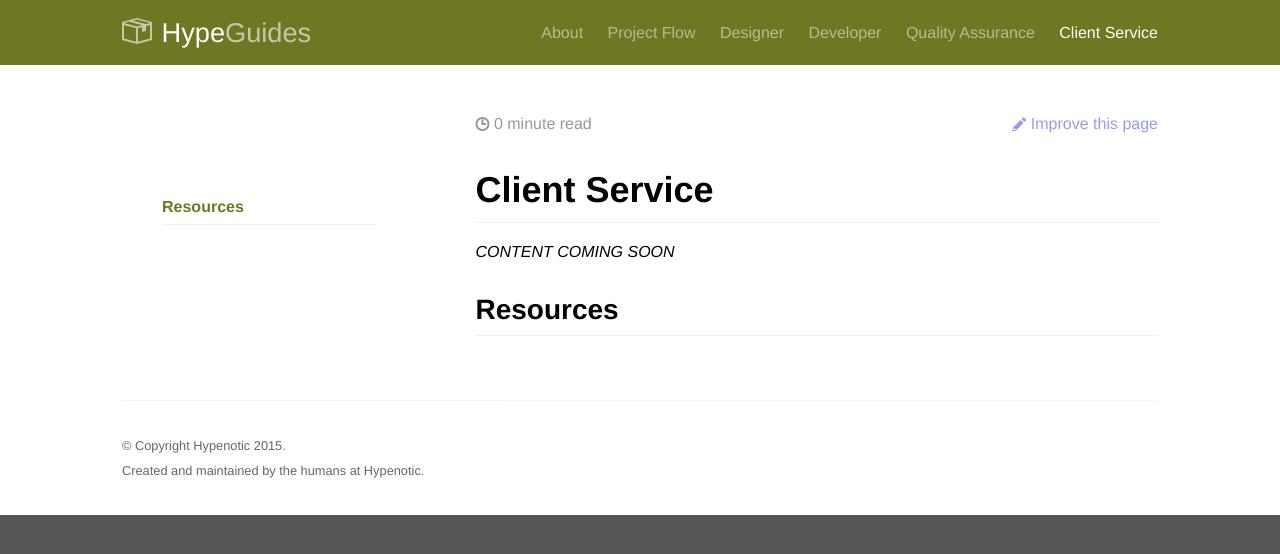
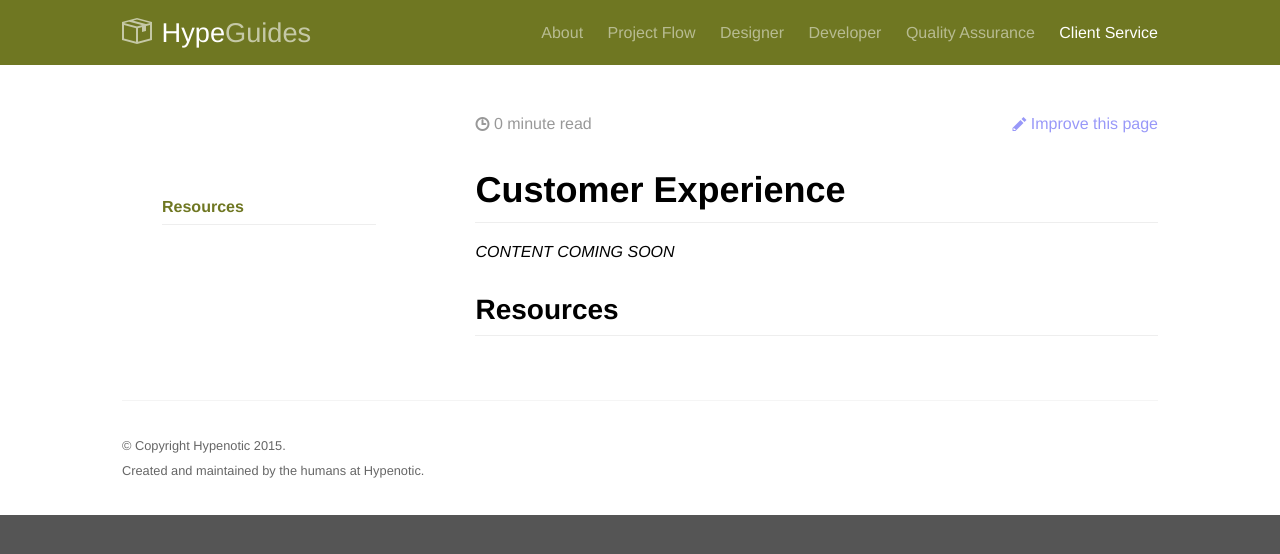
Before and after one commit to TaniaD13/handbook, a Jekyll site: the page built from customer-service.md, in a window 1280 px wide. Shown: the top 554 px of the page. Built offline with Jekyll 4.4.1, drawn with Linux system fonts in a browser that asks for light colours; Markdown is read by kramdown in place of the engine named in the settings.

Commit message:
Update customer-service.md

```diff
--- a/customer-service.md
+++ b/customer-service.md
@@ -4,7 +4,7 @@ title: customerservice
 permalink: /customer-service/
 ---
 
-# Client Service
+# Customer Experience
 
 *CONTENT COMING SOON*
 
```
